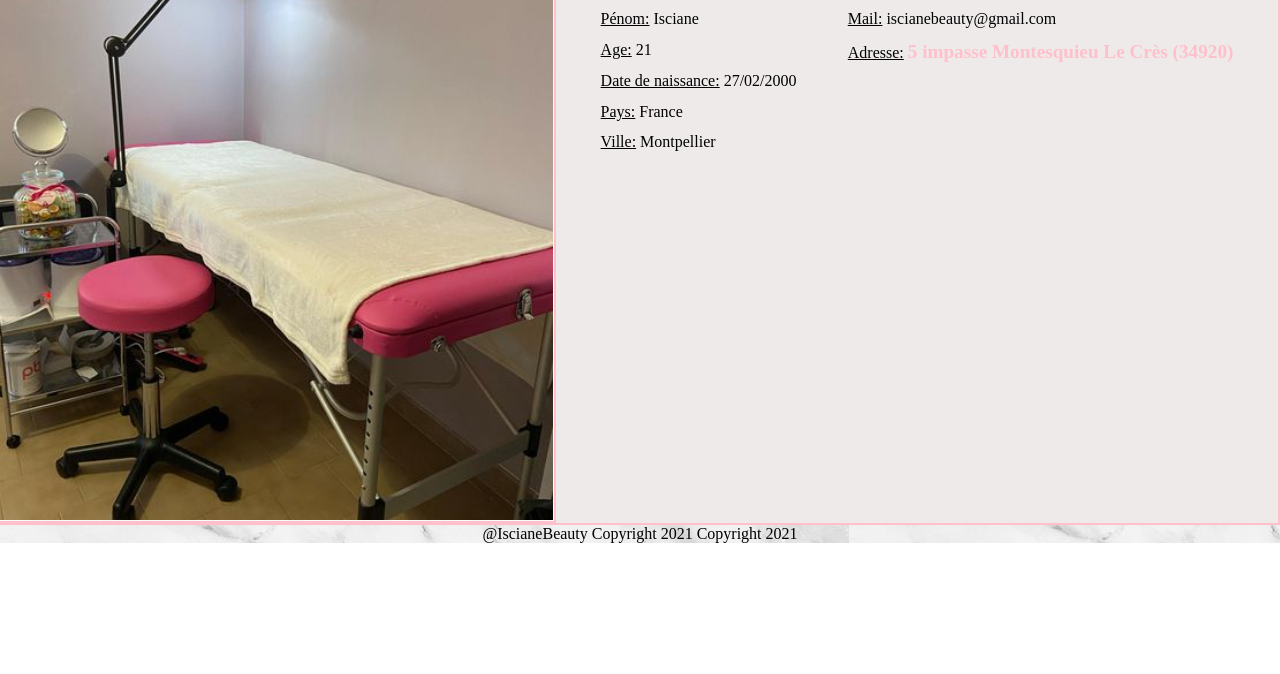
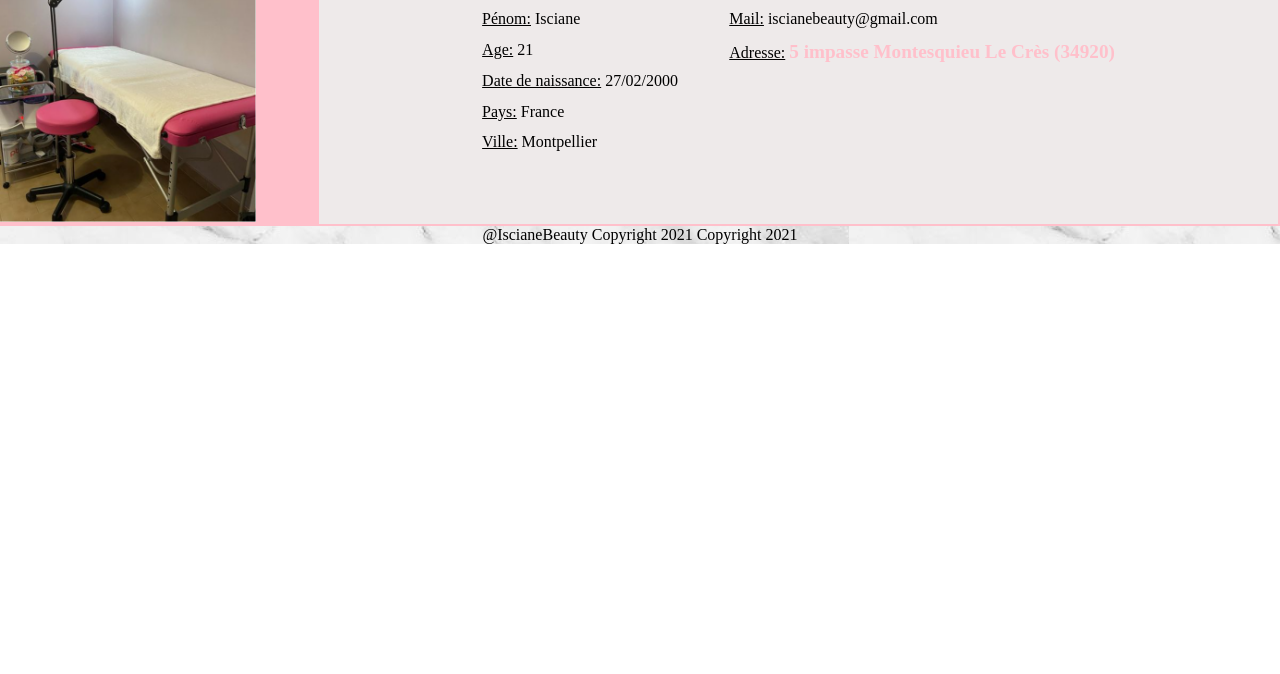
Before and after one commit to logandej/EportFolio, a plain HTML site: page a_propos.html in a window 1280 px wide. Shown: the part 126-800 px from the top of the page. Drawn offline with Linux system fonts and the light colour scheme.

Commit message:
Update a_propos.html

```diff
--- a/a_propos.html
+++ b/a_propos.html
@@ -18,7 +18,7 @@
 	    <main>
            <aside>
 
-            <img src="../EportFolio/img/lieu.png">
+            <img class="lieu" src="img/lieu.png">
            </aside>
             <article>
 
```
